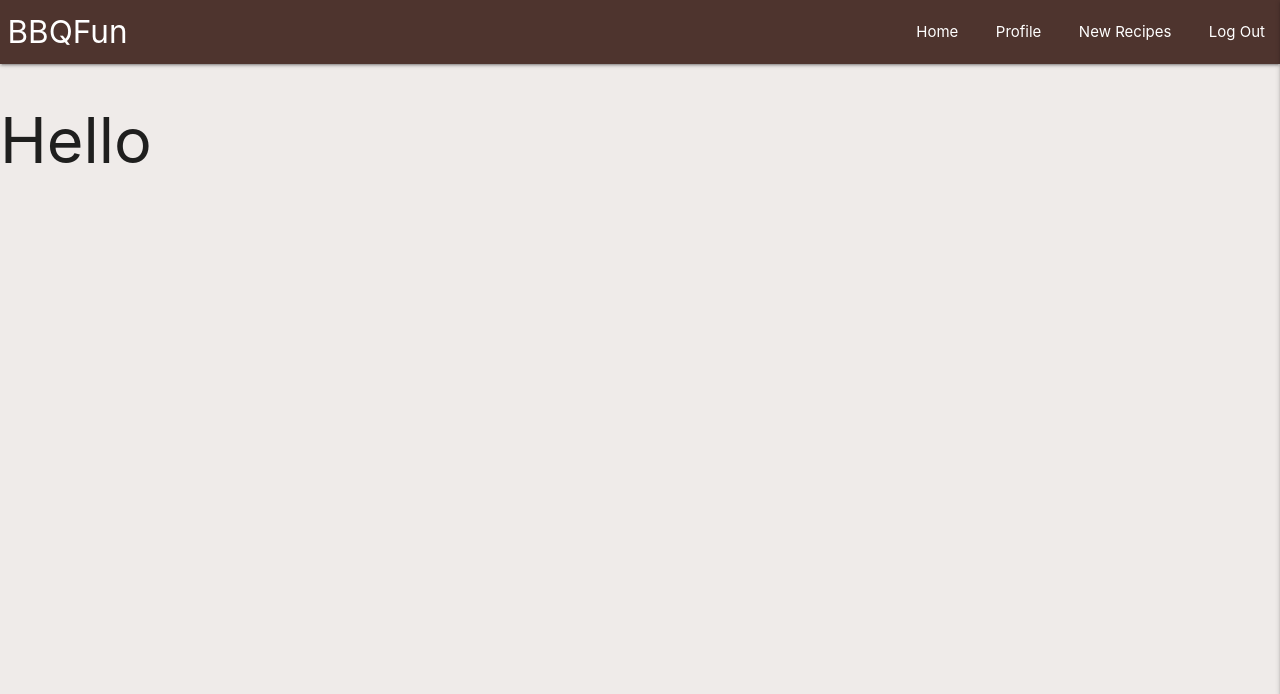
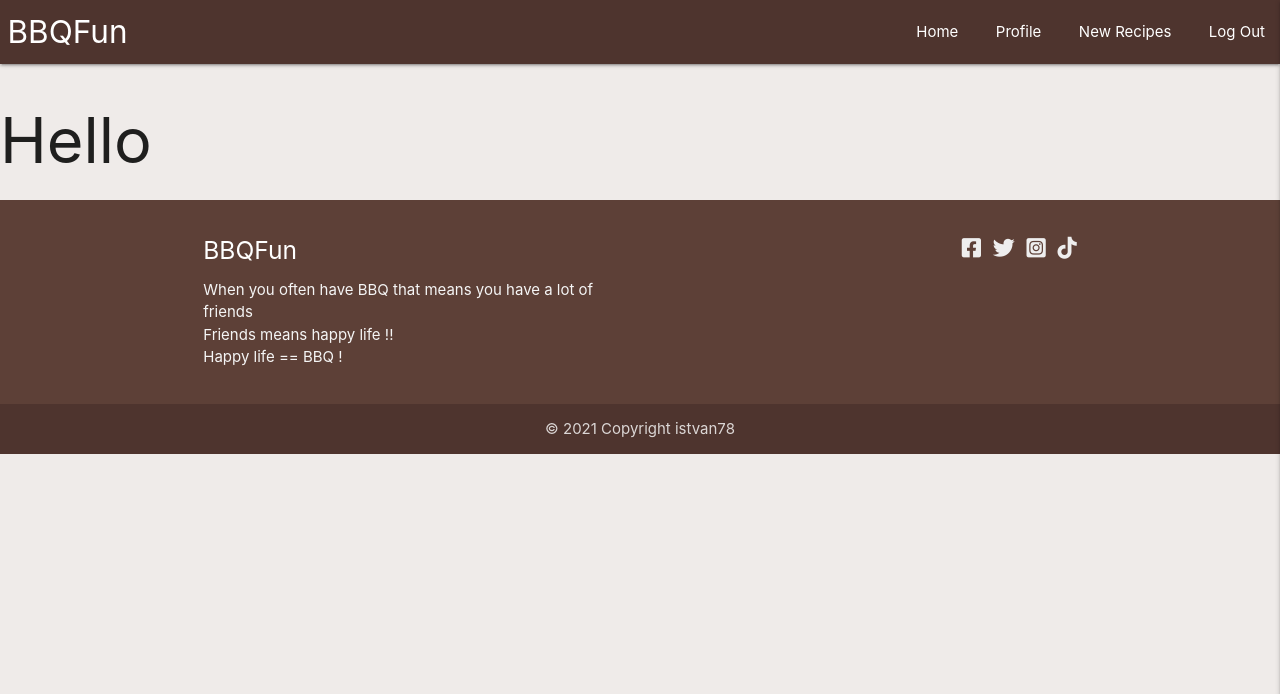
Before and after one commit to 78Istvan/Build-Seven-Project, a Flask app: page /admin in a window 1280 px wide. Shown: the top 694 px of the page. Run offline with Flask 2, Linux system fonts and the light colour scheme; the visitor is signed in with stand-in values (Sample User, id 1); data that the repository does not hold is empty; some libraries are stand-ins or nearby versions; some web fonts are replaced.

Commit message:
Add footer to the project with some text and social icons

```diff
--- a/static/css/style.css
+++ b/static/css/style.css
@@ -142,7 +142,7 @@ img{
 
 }
 
-/*serch bar */
+/* serch bar */
 #search-bar {
     color: #ffffff;
     font-size: larger;
@@ -161,3 +161,16 @@ form input {
     font-size: 5rem;
     font-family: 'Zen Kurenaido', sans-serif;
 }
+
+/* social icons */
+ul li {
+    display:inline;
+}
+
+.s-icon {
+    font-size: 22px;
+}
+
+.s-icon-all {
+    text-align: right;
+}
--- a/templates/base.html
+++ b/templates/base.html
@@ -70,8 +70,38 @@
       <main class="countainer">
           {% block content %}
           {% endblock %}
-
       </main>
+      <footer class="page-footer brown darken-2">
+        <div class="container">
+          <div class="row">
+            <div class="col l6 s12">
+              <h5 class="white-text">BBQFun</h5>
+              <p class="grey-text text-lighten-4">
+                When you often have BBQ that means you have a lot of friends
+                <br>
+                Friends means happy life !!
+                <br>
+                Happy life == BBQ !
+              </p>
+            </div>
+            <div class="col l4 offset-l2 s12 s-icon-all">
+              <h5 class="white-text"></h5>
+              <ul>
+                <li><a class="grey-text text-lighten-3" href="#!"><i class="fab fa-facebook-square s-icon"></i></a></li>
+                <li><a class="grey-text text-lighten-3" href="#!"><i class="fab fa-twitter s-icon"></i></a></li>
+                <li><a class="grey-text text-lighten-3" href="#!"><i class="fab fa-instagram-square s-icon"></i></a></li>
+                <li><a class="grey-text text-lighten-3" href="#!"><i class="fab fa-tiktok s-icon"></i></a></li>
+              </ul>
+            </div>
+          </div>
+        </div>
+        <div class="footer-copyright brown darken-3 center-align">
+          <div class="container">
+          © 2021 Copyright istvan78
+          <a class="grey-text text-lighten-4 right" href="#!"></a>
+          </div>
+        </div>
+      </footer>
 
 
     <script src="https://code.jquery.com/jquery-3.6.0.min.js" integrity="sha256-/xUj+3OJU5yExlq6GSYGSHk7tPXikynS7ogEvDej/m4=" crossorigin="anonymous"></script>
--- a/templates/cooking.html
+++ b/templates/cooking.html
@@ -6,7 +6,7 @@
         </div>
         <div class="row account-head">
           <div class="col s12 m6 center-align offset-m3">
-              <h4 class=" white-text center-align cooking-head-txt">BBQ cooking is Fun</h4>
+              <h4 class=" white-text center-align cooking-head-txt">BBQ is Fun</h4>
         </div>
       </div>
         <div class="row center-align">
```
